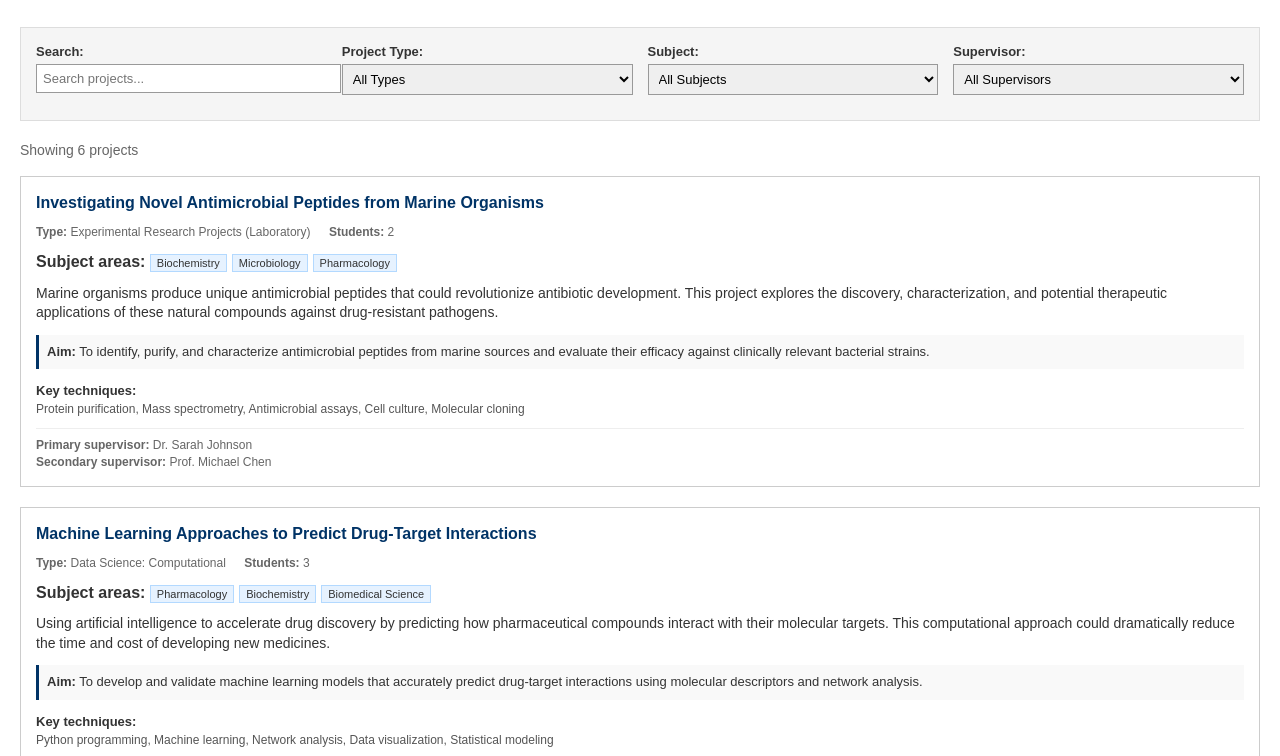
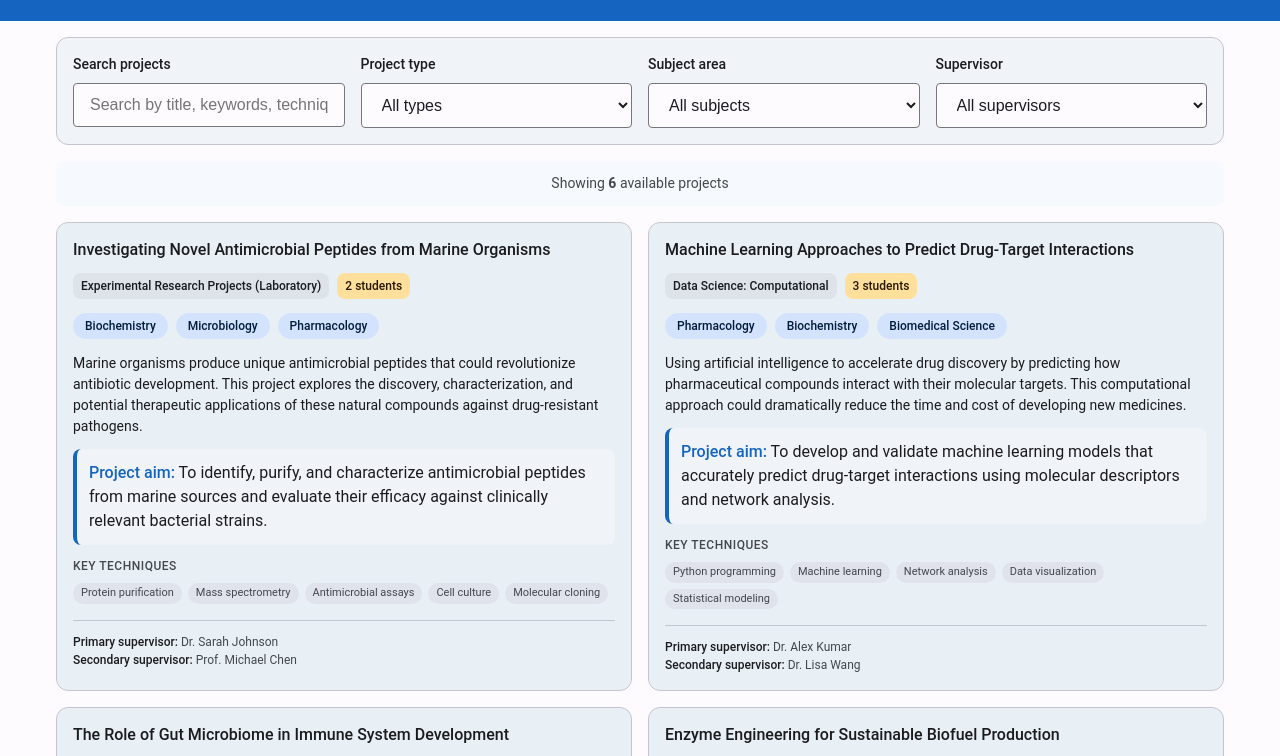
Before and after one commit to CWilsonStrath/bms-projects-2025-2026, a plain HTML site: page index.html in a window 1280 px wide. Shown: the part 101-857 px from the top of the page. Drawn offline with Linux system fonts and the light colour scheme.

Commit message:
Update index.html

```diff
--- a/index.html
+++ b/index.html
@@ -5,180 +5,317 @@
     <meta name="viewport" content="width=device-width, initial-scale=1.0">
     <title>BM432 Final Year Projects 2025-26</title>
     <style>
+        * {
+            margin: 0;
+            padding: 0;
+            box-sizing: border-box;
+        }
+
+        :root {
+            /* Material Design 3 Color System */
+            --md-sys-color-primary: #1565C0;
+            --md-sys-color-on-primary: #FFFFFF;
+            --md-sys-color-primary-container: #D3E3FD;
+            --md-sys-color-on-primary-container: #001C3B;
+
+            --md-sys-color-secondary: #5A6069;
+            --md-sys-color-on-secondary: #FFFFFF;
+            --md-sys-color-secondary-container: #DEE3EA;
+            --md-sys-color-on-secondary-container: #171B20;
+
+            --md-sys-color-tertiary: #7B5800;
+            --md-sys-color-on-tertiary: #FFFFFF;
+            --md-sys-color-tertiary-container: #FFDF9C;
+            --md-sys-color-on-tertiary-container: #261900;
+
+            --md-sys-color-surface: #FEFBFF;
+            --md-sys-color-on-surface: #1B1B1F;
+            --md-sys-color-surface-variant: #E0E2EC;
+            --md-sys-color-on-surface-variant: #44474E;
+
+            --md-sys-color-surface-container: #F0F4F9;
+            --md-sys-color-surface-container-low: #F6FAFE;
+            --md-sys-color-surface-container-high: #E9F0F5;
+            --md-sys-color-surface-container-highest: #E3EAF0;
+
+            --md-sys-color-outline: #74777F;
+            --md-sys-color-outline-variant: #C4C6CF;
+
+            --md-sys-color-error: #BA1A1A;
+            --md-sys-color-on-error: #FFFFFF;
+            --md-sys-color-error-container: #FFDAD6;
+            --md-sys-color-on-error-container: #410002;
+        }
+
         body {
-            font-family: Arial, sans-serif;
-            margin: 0;
-            padding: 20px;
-            background-color: #ffffff;
-            color: #333;
-            line-height: 1.4;
+            font-family: 'Roboto', 'Segoe UI', system-ui, sans-serif;
+            line-height: 1.5;
+            color: var(--md-sys-color-on-surface);
+            background-color: var(--md-sys-color-surface);
         }
 
         .header {
-            background-color: #003366;
-            color: white;
-            padding: 20px;
-            margin: -20px -20px 30px -20px;
+            background-color: var(--md-sys-color-primary);
+            color: var(--md-sys-color-on-primary);
+            padding: 24px 0;
+        }
+
+        .container {
+            max-width: 1200px;
+            margin: 0 auto;
+            padding: 0 16px;
         }
 
         .header h1 {
-            margin: 0;
-            font-size: 24px;
+            font-size: 28px;
+            font-weight: 500;
+            margin-bottom: 8px;
+            letter-spacing: 0;
         }
 
         .header p {
-            margin: 5px 0 0 0;
+            font-size: 16px;
+            opacity: 0.87;
+            font-weight: 400;
+        }
+
+        .filters {
+            background-color: var(--md-sys-color-surface-container);
+            padding: 16px;
+            margin: 16px 0;
+            border-radius: 12px;
+            border: 1px solid var(--md-sys-color-outline-variant);
+        }
+
+        .filter-grid {
+            display: grid;
+            grid-template-columns: repeat(auto-fit, minmax(200px, 1fr));
+            gap: 16px;
+        }
+
+        .filter-group label {
+            display: block;
+            font-weight: 500;
+            margin-bottom: 8px;
+            color: var(--md-sys-color-on-surface);
             font-size: 14px;
         }
 
-        .search-section {
-            background-color: #f5f5f5;
-            padding: 15px;
-            border: 1px solid #ddd;
-            margin-bottom: 20px;
+        .filter-group input,
+        .filter-group select {
+            width: 100%;
+            padding: 12px 16px;
+            border: 1px solid var(--md-sys-color-outline);
+            border-radius: 4px;
+            font-size: 16px;
+            background-color: var(--md-sys-color-surface);
+            color: var(--md-sys-color-on-surface);
+            transition: border-color 0.2s ease;
         }
 
-        .search-row {
-            display: flex;
-            gap: 15px;
-            margin-bottom: 10px;
-            flex-wrap: wrap;
+        .filter-group input:focus,
+        .filter-group select:focus {
+            outline: none;
+            border-color: var(--md-sys-color-primary);
+            border-width: 2px;
         }
 
-        .search-group {
-            flex: 1;
-            min-width: 200px;
+        .results-summary {
+            text-align: center;
+            margin: 16px 0;
+            padding: 12px;
+            font-size: 14px;
+            color: var(--md-sys-color-on-surface-variant);
+            background-color: var(--md-sys-color-surface-container-low);
+            border-radius: 8px;
         }
 
-        .search-group label {
-            display: block;
-            font-weight: bold;
-            margin-bottom: 3px;
-            font-size: 13px;
+        .projects-grid {
+            display: grid;
+            grid-template-columns: repeat(auto-fill, minmax(400px, 1fr));
+            gap: 16px;
+            margin: 16px 0;
         }
 
-        .search-group input,
-        .search-group select {
-            width: 100%;
-            padding: 6px;
-            border: 1px solid #999;
-            font-size: 13px;
+        .project-card {
+            background-color: var(--md-sys-color-surface-container-high);
+            border-radius: 12px;
+            padding: 16px;
+            border: 1px solid var(--md-sys-color-outline-variant);
+            transition: all 0.2s ease;
         }
 
-        .results-info {
-            margin: 15px 0;
-            font-size: 14px;
-            color: #666;
-        }
-
-        .project {
-            border: 1px solid #ccc;
-            margin-bottom: 20px;
-            padding: 15px;
-            background-color: white;
+        .project-card:hover {
+            background-color: var(--md-sys-color-surface-container-highest);
+            border-color: var(--md-sys-color-outline);
         }
 
         .project-title {
             font-size: 16px;
-            font-weight: bold;
-            color: #003366;
-            margin: 0 0 10px 0;
+            font-weight: 500;
+            color: var(--md-sys-color-on-surface);
+            margin-bottom: 12px;
+            line-height: 1.4;
         }
 
-        .project-info {
-            font-size: 12px;
-            color: #666;
-            margin-bottom: 10px;
+        .project-meta {
+            display: flex;
+            flex-wrap: wrap;
+            gap: 8px;
+            margin-bottom: 12px;
         }
 
-        .project-info span {
-            margin-right: 15px;
+        .meta-badge {
+            padding: 4px 8px;
+            border-radius: 8px;
+            font-size: 12px;
+            font-weight: 500;
         }
 
-        .subjects {
-            margin-bottom: 10px;
+        .meta-badge.type {
+            background-color: var(--md-sys-color-secondary-container);
+            color: var(--md-sys-color-on-secondary-container);
         }
 
-        .subject {
-            background-color: #e6f2ff;
-            padding: 2px 6px;
-            margin-right: 5px;
-            font-size: 11px;
-            border: 1px solid #b3d9ff;
+        .meta-badge.students {
+            background-color: var(--md-sys-color-tertiary-container);
+            color: var(--md-sys-color-on-tertiary-container);
         }
 
-        .project-outline {
+        .subject-tags {
             margin-bottom: 12px;
+        }
+
+        .subject-tag {
+            display: inline-block;
+            background-color: var(--md-sys-color-primary-container);
+            color: var(--md-sys-color-on-primary-container);
+            padding: 4px 12px;
+            margin: 2px 4px 2px 0;
+            border-radius: 16px;
+            font-size: 12px;
+            font-weight: 500;
+        }
+
+        .project-description {
+            margin-bottom: 12px;
+            color: var(--md-sys-color-on-surface);
+            line-height: 1.5;
             font-size: 14px;
         }
 
         .project-aim {
-            background-color: #f9f9f9;
-            padding: 8px;
-            margin-bottom: 10px;
-            border-left: 3px solid #003366;
-            font-size: 13px;
+            background-color: var(--md-sys-color-surface-container);
+            padding: 12px;
+            border-radius: 8px;
+            margin-bottom: 12px;
+            border-left: 4px solid var(--md-sys-color-primary);
         }
 
-        .techniques {
-            margin-bottom: 10px;
+        .project-aim strong {
+            color: var(--md-sys-color-primary);
+            font-weight: 500;
         }
 
-        .techniques strong {
-            font-size: 13px;
+        .techniques-section {
+            margin-bottom: 16px;
         }
 
-        .technique-list {
+        .techniques-section h4 {
+            color: var(--md-sys-color-on-surface-variant);
+            margin-bottom: 8px;
             font-size: 12px;
-            color: #555;
+            font-weight: 500;
+            text-transform: uppercase;
+            letter-spacing: 0.5px;
         }
 
-        .supervisors {
+        .techniques-list {
+            display: flex;
+            flex-wrap: wrap;
+            gap: 6px;
+        }
+
+        .technique {
+            background-color: var(--md-sys-color-surface-variant);
+            color: var(--md-sys-color-on-surface-variant);
+            padding: 2px 8px;
+            border-radius: 12px;
+            font-size: 11px;
+            font-weight: 400;
+        }
+
+        .supervisor-info {
+            border-top: 1px solid var(--md-sys-color-outline-variant);
+            padding-top: 12px;
             font-size: 12px;
-            color: #666;
-            border-top: 1px solid #eee;
-            padding-top: 8px;
+            color: var(--md-sys-color-on-surface-variant);
+        }
+
+        .supervisor-info strong {
+            color: var(--md-sys-color-on-surface);
+            font-weight: 500;
         }
 
         .no-results {
             text-align: center;
-            padding: 40px;
-            color: #666;
-            background-color: #f9f9f9;
-            border: 1px solid #ddd;
+            padding: 48px 24px;
+            background-color: var(--md-sys-color-surface-container);
+            border-radius: 12px;
+            color: var(--md-sys-color-on-surface-variant);
         }
 
-        @media (max-width: 600px) {
-            body {
-                padding: 10px;
+        .no-results h3 {
+            margin-bottom: 8px;
+            color: var(--md-sys-color-on-surface);
+            font-weight: 500;
         }
 
-            .header {
-                margin: -10px -10px 20px -10px;
+        @media (max-width: 768px) {
+            .header h1 {
+                font-size: 24px;
             }
 
-            .search-row {
-                flex-direction: column;
+            .projects-grid {
+                grid-template-columns: 1fr;
             }
+
+            .filter-grid {
+                grid-template-columns: 1fr;
+            }
+
+            .container {
+                padding: 0 12px;
+            }
+        }
+
+        /* Material Design 3 Focus Indicator */
+        .filter-group input:focus-visible,
+        .filter-group select:focus-visible {
+            outline: 2px solid var(--md-sys-color-primary);
+            outline-offset: 2px;
         }
     </style>
 </head>
 <body>
     <div class="header">
-        <h1>BM432 Final Year Projects 2025-26</h1>
-        <p>Biomolecular Science - Available Projects</p>
+        <div class="container">
+            <h1>BM432 Final Year Projects</h1>
+            <p>Biomolecular Science • 2025-2026</p>
+        </div>
     </div>
 
-    <div class="search-section">
-        <div class="search-row">
-            <div class="search-group">
-                <label for="searchInput">Search:</label>
-                <input type="text" id="searchInput" placeholder="Search projects...">
+    <div class="container">
+        <div class="filters">
+            <div class="filter-grid">
+                <div class="filter-group">
+                    <label for="searchInput">Search projects</label>
+                    <input type="text" id="searchInput" placeholder="Search by title, keywords, techniques...">
                 </div>
-            <div class="search-group">
-                <label for="typeFilter">Project Type:</label>
+                <div class="filter-group">
+                    <label for="typeFilter">Project type</label>
                     <select id="typeFilter">
-                    <option value="">All Types</option>
+                        <option value="">All types</option>
                         <option value="Data Science: Data Analysis">Data Analysis</option>
                         <option value="Data Science: Bioinformatics">Bioinformatics</option>
                         <option value="Data Science: Computational">Computational</option>
@@ -190,10 +327,10 @@
                         <option value="Literature: Meta-analysis">Meta-analysis</option>
                     </select>
                 </div>
-            <div class="search-group">
-                <label for="subjectFilter">Subject:</label>
+                <div class="filter-group">
+                    <label for="subjectFilter">Subject area</label>
                     <select id="subjectFilter">
-                    <option value="">All Subjects</option>
+                        <option value="">All subjects</option>
                         <option value="Biochemistry">Biochemistry</option>
                         <option value="Immunology">Immunology</option>
                         <option value="Microbiology">Microbiology</option>
@@ -201,25 +338,27 @@
                         <option value="Biomedical Science">Biomedical Science</option>
                     </select>
                 </div>
-            <div class="search-group">
-                <label for="supervisorFilter">Supervisor:</label>
+                <div class="filter-group">
+                    <label for="supervisorFilter">Supervisor</label>
                     <select id="supervisorFilter">
-                    <option value="">All Supervisors</option>
+                        <option value="">All supervisors</option>
                     </select>
                 </div>
             </div>
         </div>
 
-    <div class="results-info">
-        Showing <span id="resultCount">0</span> projects
+        <div class="results-summary">
+            Showing <strong><span id="resultCount">0</span></strong> available projects
         </div>
 
-    <div id="projectsContainer">
+        <div class="projects-grid" id="projectsGrid">
             <!-- Projects will be loaded here -->
         </div>
 
         <div class="no-results" id="noResults" style="display: none;">
-        No projects match your search criteria.
+            <h3>No projects found</h3>
+            <p>Try adjusting your search criteria or filters to see more results.</p>
+        </div>
     </div>
 
     <script>
@@ -353,49 +492,54 @@
         }
 
         function displayProjects(projectsToShow) {
-            const projectsContainer = document.getElementById('projectsContainer');
+            const projectsGrid = document.getElementById('projectsGrid');
             const noResults = document.getElementById('noResults');
             const resultCount = document.getElementById('resultCount');
 
             resultCount.textContent = projectsToShow.length;
 
             if (projectsToShow.length === 0) {
-                projectsContainer.style.display = 'none';
+                projectsGrid.style.display = 'none';
                 noResults.style.display = 'block';
                 return;
             }
 
-            projectsContainer.style.display = 'block';
+            projectsGrid.style.display = 'grid';
             noResults.style.display = 'none';
 
-            projectsContainer.innerHTML = projectsToShow.map(project => `
-                <div class="project">
-                    <div class="project-title">${project.title}</div>
+            projectsGrid.innerHTML = projectsToShow.map(project => `
+                <div class="project-card">
+                    <h3 class="project-title">${project.title}</h3>
 
-                    <div class="project-info">
-                        <span><strong>Type:</strong> ${project.type}</span>
-                        <span><strong>Students:</strong> ${project.students}</span>
+                    <div class="project-meta">
+                        <span class="meta-badge type">${project.type}</span>
+                        <span class="meta-badge students">${project.students} student${project.students > 1 ? 's' : ''}</span>
                     </div>
 
-                    <div class="subjects">
-                        <strong>Subject areas:</strong>
-                        ${project.subjects.map(subject => `<span class="subject">${subject}</span>`).join('')}
+                    <div class="subject-tags">
+                        ${project.subjects.map(subject => `
+                            <span class="subject-tag">${subject}</span>
+                        `).join('')}
                     </div>
 
-                    <div class="project-outline">
+                    <div class="project-description">
                         ${project.outline}
                     </div>
 
                     <div class="project-aim">
-                        <strong>Aim:</strong> ${project.aim}
+                        <strong>Project aim:</strong> ${project.aim}
                     </div>
 
-                    <div class="techniques">
-                        <strong>Key techniques:</strong>
-                        <div class="technique-list">${project.techniques.join(', ')}</div>
+                    <div class="techniques-section">
+                        <h4>Key techniques</h4>
+                        <div class="techniques-list">
+                            ${project.techniques.map(technique => `
+                                <span class="technique">${technique}</span>
+                            `).join('')}
+                        </div>
                     </div>
 
-                    <div class="supervisors">
+                    <div class="supervisor-info">
                         <strong>Primary supervisor:</strong> ${project.primarySupervisor}
                         ${project.secondarySupervisor ? `<br><strong>Secondary supervisor:</strong> ${project.secondarySupervisor}` : ''}
                     </div>
```
Lines whose indentation alone changed are shown as unchanged.
